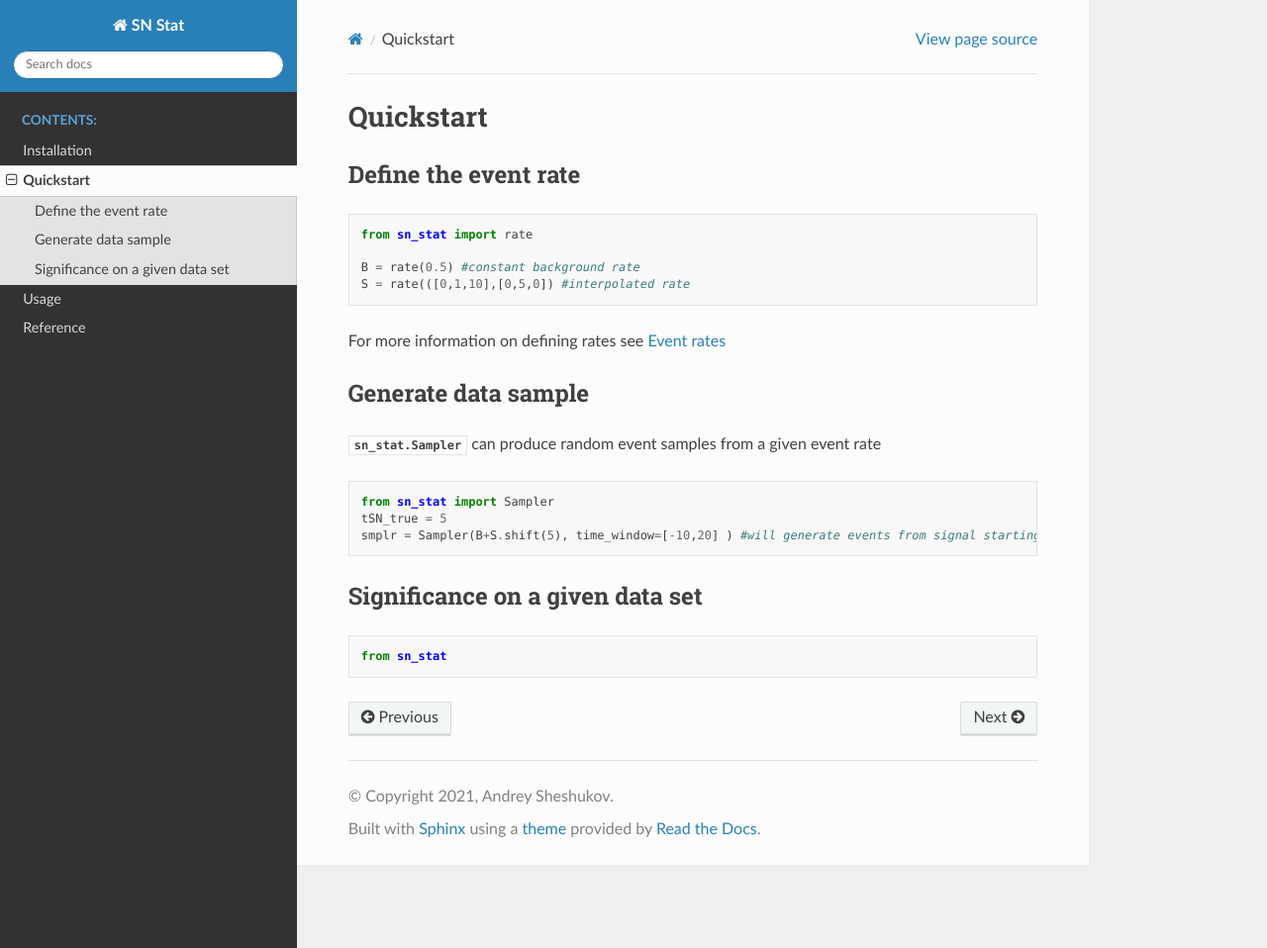
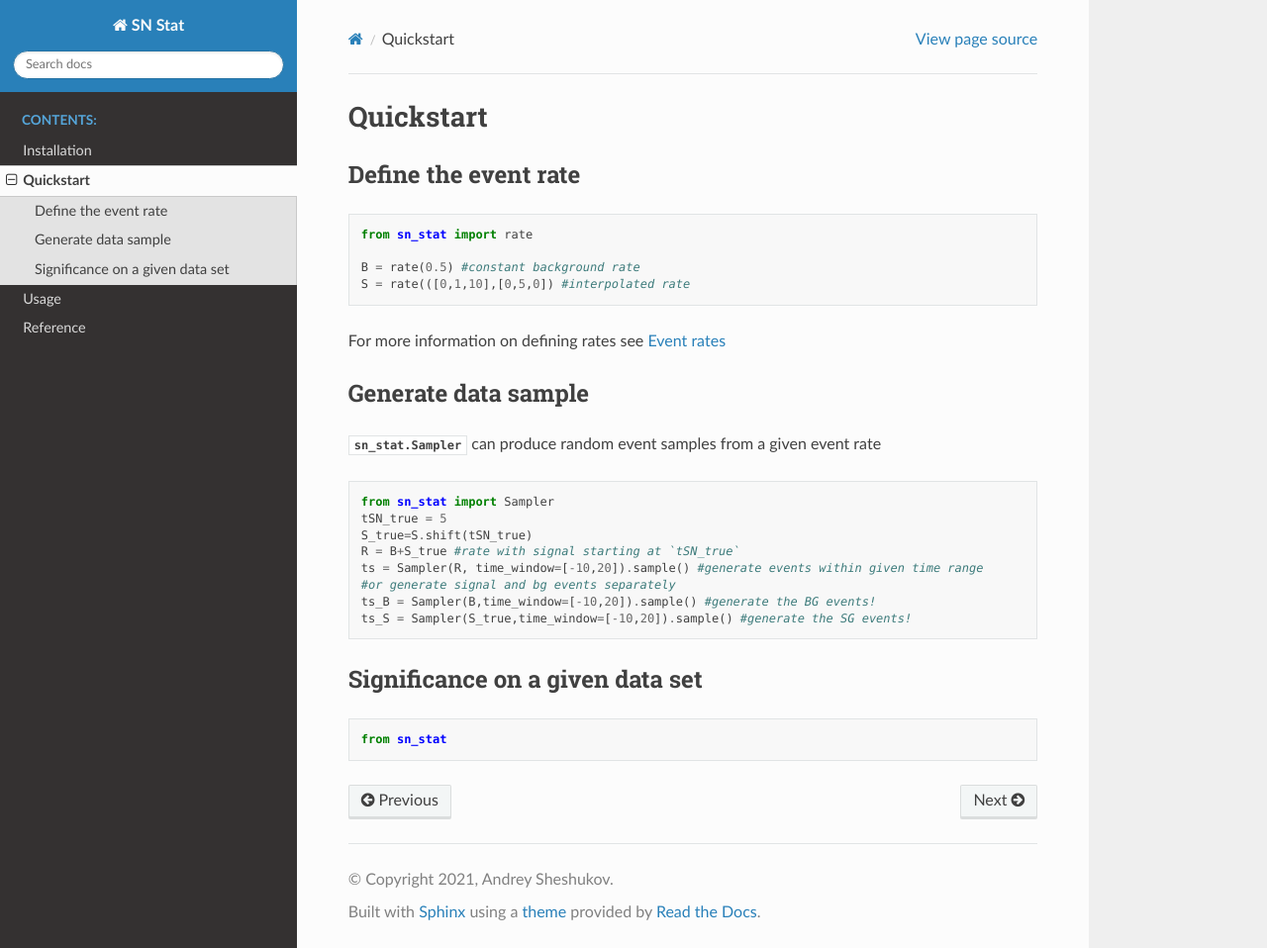
Before and after one commit to Sheshuk/sn_stat, a Sphinx documentation site: the page built from docs/quickstart.rst, in a window 1280 px wide and 958 px high. Shown: the whole window at 99% size. Built offline with Sphinx 7.4.7 and the Read the Docs theme 2.0.0, drawn with Linux system fonts in a browser that asks for light colours.

Commit message:
Sampler instructions in quickstart

```diff
--- a/docs/quickstart.rst
+++ b/docs/quickstart.rst
@@ -20,7 +20,12 @@ Generate data sample
 
     from sn_stat import Sampler
     tSN_true = 5
-    smplr = Sampler(B+S.shift(5), time_window=[-10,20] ) #will generate events from signal starting at `t=5`
+    S_true=S.shift(tSN_true)
+    R = B+S_true #rate with signal starting at `tSN_true`
+    ts = Sampler(R, time_window=[-10,20]).sample() #generate events within given time range
+    #or generate signal and bg events separately
+    ts_B = Sampler(B,time_window=[-10,20]).sample() #generate the BG events!
+    ts_S = Sampler(S_true,time_window=[-10,20]).sample() #generate the SG events!
 
 Significance on a given data set
 --------------------------------
--- a/docs/reference.rst
+++ b/docs/reference.rst
@@ -24,4 +24,5 @@ llr
 ShapeAnalysis
 --------------
 .. autoclass:: sn_stat.ShapeAnalysis
+    :special-members: __call__
     :members:
```
